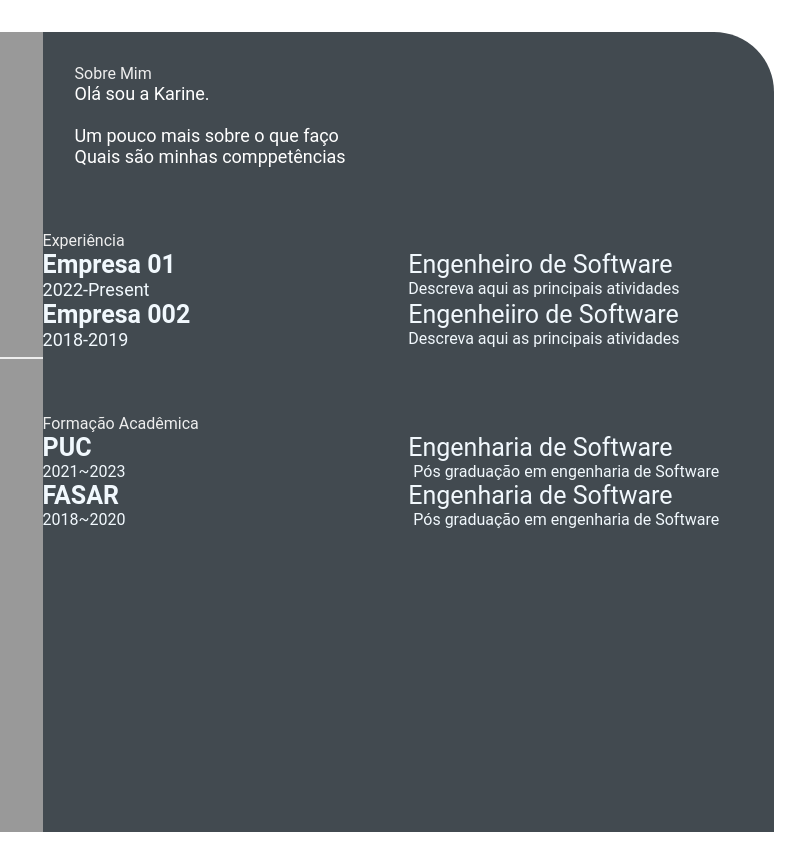
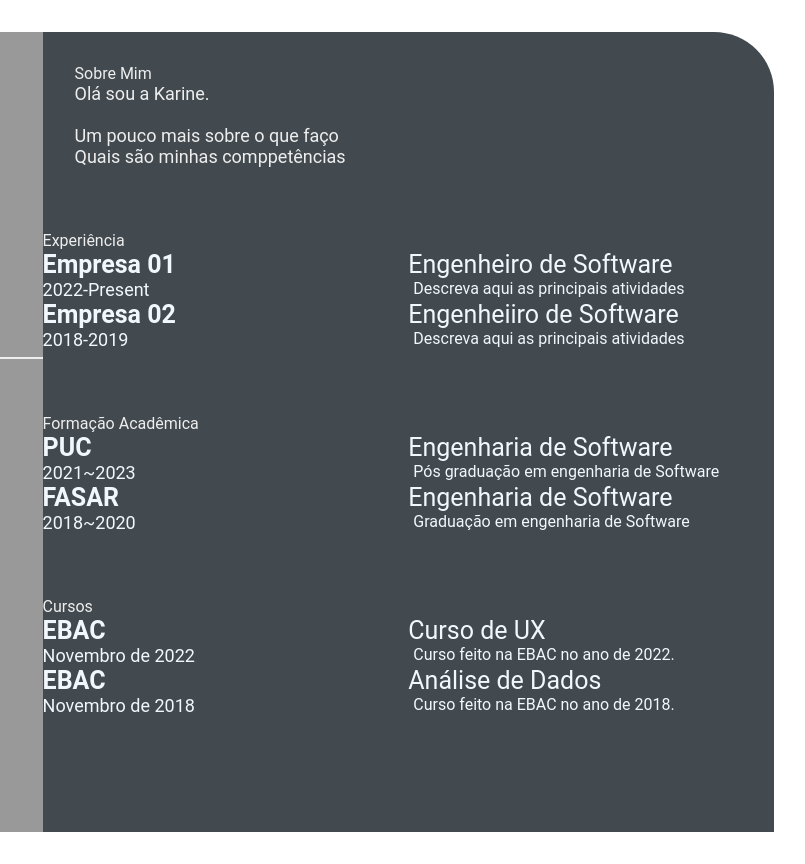
Before and after one commit to KarineRibeiroLima/KarineLima.github.io, a plain HTML site: page index.html in a window 1280 px wide. Shown: the full height of the page, 378-1183 px from the left. Drawn offline with Linux system fonts and the light colour scheme.

Commit message:
feat-add-cursos (#7)

```diff
--- a/index.html
+++ b/index.html
@@ -55,17 +55,17 @@
                         </div>
                         <div class="exp-right">
                             <p class="exp-position">Engenheiro de Software</p>
-                            <p class="exp-descrition">
+                            <p class="exp-desc">
                                 Descreva aqui as principais atividades
                             </p>
                         </div>
                         <div class="exp-left">
-                            <p class="exp-company-name">Empresa 002</p>
+                            <p class="exp-company-name">Empresa 02</p>
                             <p class="exp-time-period">2018-2019</p>
                         </div>
                         <div class="exp-right">
                             <p class="exp-position">Engenheiiro de Software</p>
-                            <p class="exp-descrition">
+                            <p class="exp-desc">
                                 Descreva aqui as principais atividades
                             </p>
                         </div>
@@ -76,7 +76,7 @@
                     <div class="education-contents">
                         <div class="education-left">
                             <p class="education-school-name">PUC</p>
-                            <p class="education-time-period">2021~2023</p>
+                            <p class="educationp-time-period">2021~2023</p>
                         </div>
                         <div class="education-right">
                             <p class="education-subject">Engenharia de Software</p>
@@ -86,12 +86,37 @@
                         </div>
                         <div class="education-left">
                             <p class="education-school-name">FASAR</p>
-                            <p class="education-time-period">2018~2020</p>
+                            <p class="educationp-time-period">2018~2020</p>
                         </div>
                         <div class="education-right">
                             <p class="education-subject">Engenharia de Software</p>
                             <p class="education-desc">
-                                Pós graduação em engenharia de Software
+                                Graduação em engenharia de Software
+                            </p>
+                        </div>
+                    </div>
+                </section>
+                <section class="awards gap">
+                    <div class="right-title">Cursos</div>
+                    <div class="awards-contents">
+                        <div class="awards-left">
+                            <p class="awards-company-name">EBAC</p>
+                            <p class="awards-time-period">Novembro de 2022</p>
+                        </div>
+                        <div class="awards-right">
+                            <p class="awards-name">Curso de UX</p>
+                            <p class="awards-desc">
+                                Curso feito na EBAC no ano de 2022.
+                            </p>
+                        </div>
+                        <div class="awards-left">
+                            <p class="awards-company-name">EBAC</p>
+                            <p class="awards-time-period">Novembro de 2018</p>
+                        </div>
+                        <div class="awards-right">
+                            <p class="awards-name">Análise de Dados</p>
+                            <p class="awards-desc">
+                                Curso feito na EBAC no ano de 2018.
                             </p>
                         </div>
                     </div>
--- a/style.css
+++ b/style.css
@@ -99,7 +99,7 @@
 }
 .about-me-contents {
     font-size: 18px;
-    color: white;
+    color: #eeeeee;
 }
 
 .experience-contents,
```
